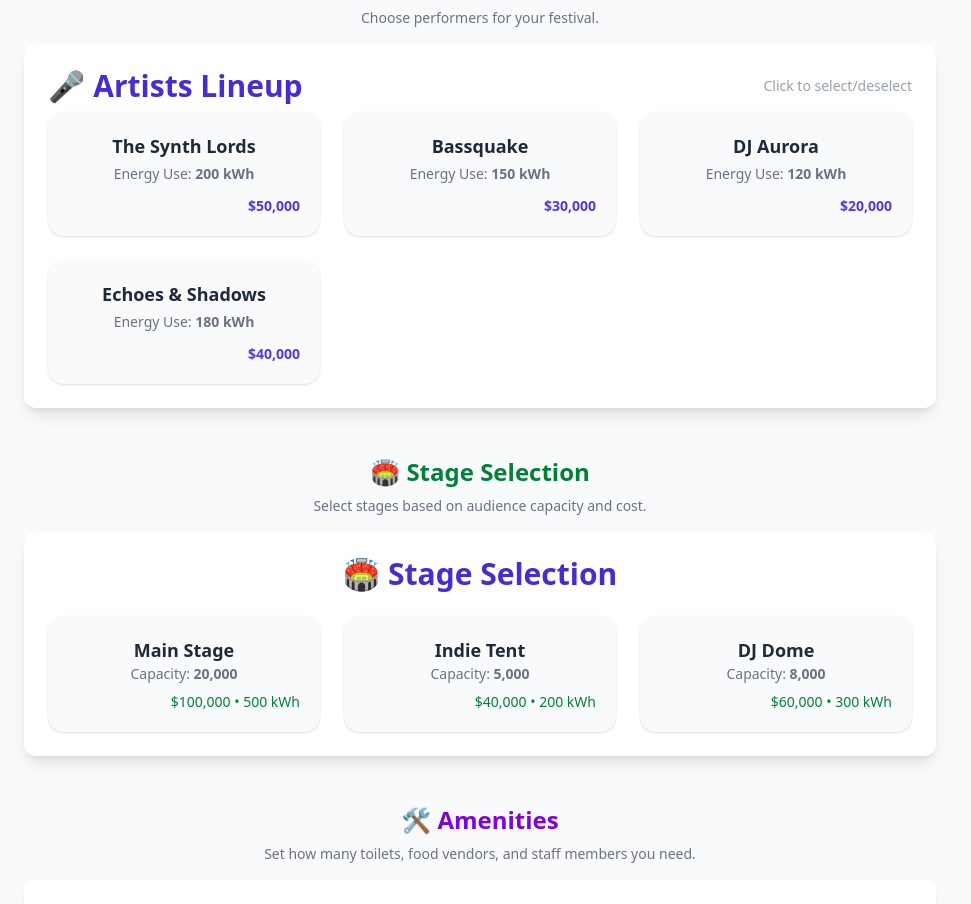
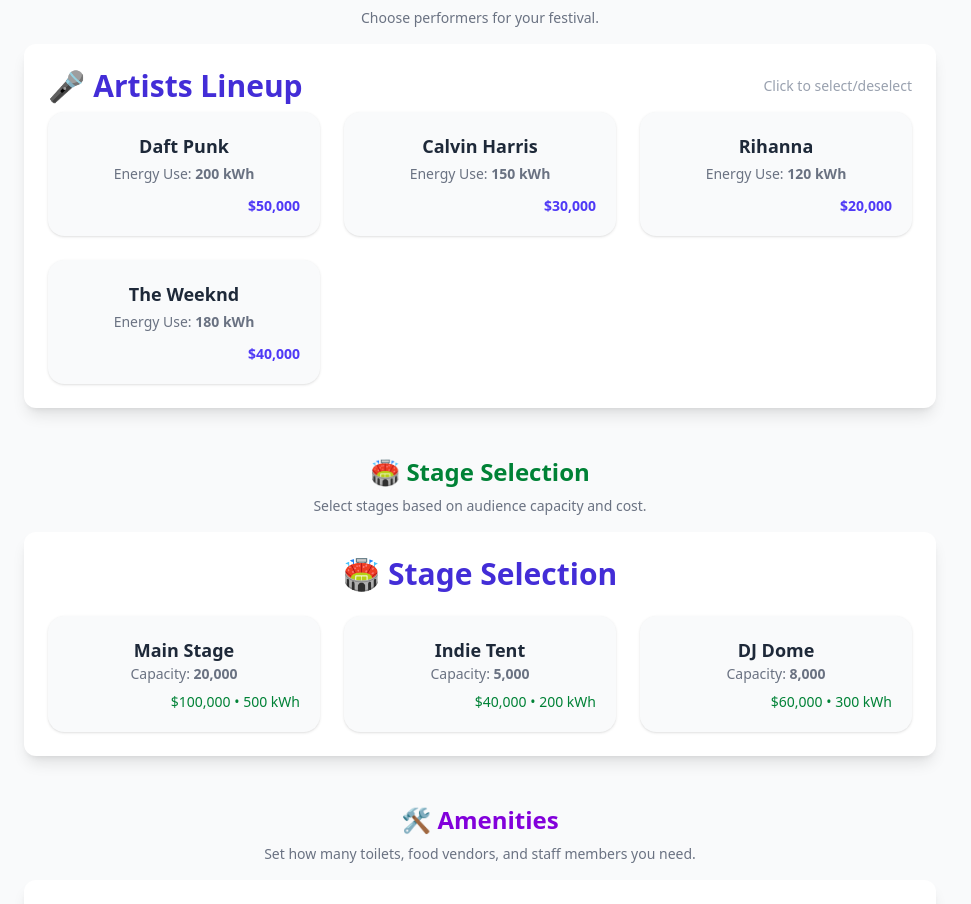
Before and after one commit to Leorev01/Festival-Simulator, a React (Vite) app: page /builder in a window 1280 px wide. Shown: the part 805-1709 px from the top of the page, without its empty margins (0-971 px from the left). Built offline with nearby package versions, Linux system fonts and the light colour scheme.

Commit message:
Updates read.me and cleans folder structure

```diff
--- a/index.html
+++ b/index.html
@@ -3,7 +3,7 @@
   <head>
     <meta charset="UTF-8" />
     <meta name="viewport" content="width=device-width, initial-scale=1.0" />
-    <link rel="icon" href="./public/icon.svg" />
+    <link rel="icon" href="/festival-sim/public/icon.svg" />
     <title>Festival Simulation</title>
   </head>
   <body>
--- a/src/features/festival/artists.ts
+++ b/src/features/festival/artists.ts
@@ -1,8 +1,8 @@
 import type { Artist } from './types';
 
 export const ARTISTS: Artist[] = [
-  { id: 1, name: 'The Synth Lords', cost: 50000, energy: 200 },
-  { id: 2, name: 'Bassquake', cost: 30000, energy: 150 },
-  { id: 3, name: 'DJ Aurora', cost: 20000, energy: 120 },
-  { id: 4, name: 'Echoes & Shadows', cost: 40000, energy: 180 },
+  { id: 1, name: 'Daft Punk', cost: 50000, energy: 200 },
+  { id: 2, name: 'Calvin Harris', cost: 30000, energy: 150 },
+  { id: 3, name: 'Rihanna', cost: 20000, energy: 120 },
+  { id: 4, name: 'The Weeknd', cost: 40000, energy: 180 },
 ];
```
Also changed, not shown: 1 other file (tests, documents, lock files or other folders).
